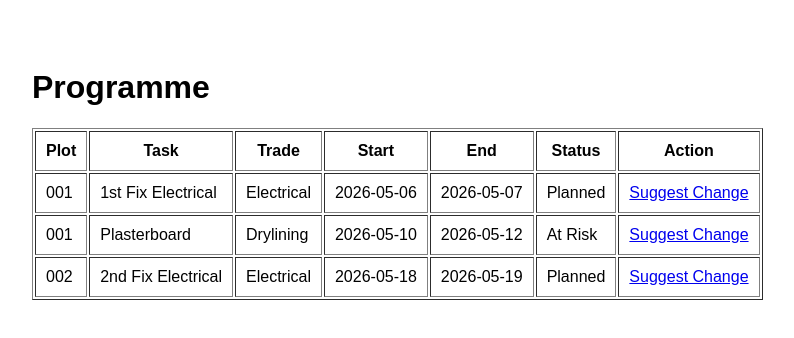
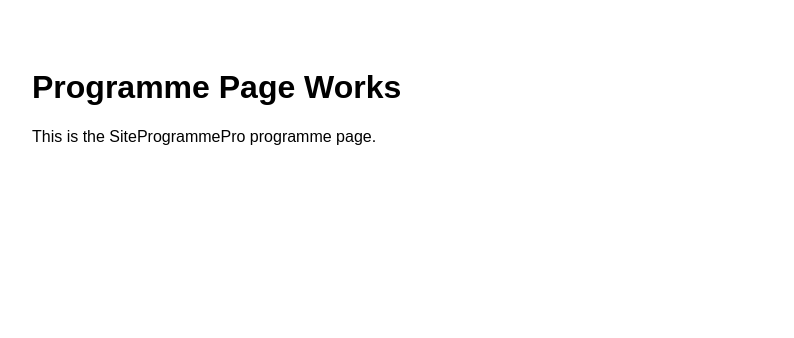
Before and after one commit to JeddRWD/siteprogrammepro, a Next.js app: page /programme in a window 1280 px wide. Shown: the top 338 px of the page, without its empty margins (16-810 px from the left). Built offline with nearby package versions, Linux system fonts and the light colour scheme.

Commit message:
Update page.tsx

```diff
--- a/app/programme/page.tsx
+++ b/app/programme/page.tsx
@@ -1,64 +1,8 @@
 export default function Programme() {
-  const tasks = [
-    {
-      plot: "001",
-      task: "1st Fix Electrical",
-      trade: "Electrical",
-      start: "2026-05-06",
-      end: "2026-05-07",
-      status: "Planned"
-    },
-    {
-      plot: "001",
-      task: "Plasterboard",
-      trade: "Drylining",
-      start: "2026-05-10",
-      end: "2026-05-12",
-      status: "At Risk"
-    },
-    {
-      plot: "002",
-      task: "2nd Fix Electrical",
-      trade: "Electrical",
-      start: "2026-05-18",
-      end: "2026-05-19",
-      status: "Planned"
-    }
-  ];
-
   return (
     <main style={{ padding: 40, fontFamily: "Arial" }}>
-      <h1>Programme</h1>
-
-      <table border={1} cellPadding={10} style={{ marginTop: 20 }}>
-        <thead>
-          <tr>
-            <th>Plot</th>
-            <th>Task</th>
-            <th>Trade</th>
-            <th>Start</th>
-            <th>End</th>
-            <th>Status</th>
-            <th>Action</th>
-          </tr>
-        </thead>
-
-        <tbody>
-          {tasks.map((task, index) => (
-            <tr key={index}>
-              <td>{task.plot}</td>
-              <td>{task.task}</td>
-              <td>{task.trade}</td>
-              <td>{task.start}</td>
-              <td>{task.end}</td>
-              <td>{task.status}</td>
-              <td>
-                <a href="/suggested-edits">Suggest Change</a>
-              </td>
-            </tr>
-          ))}
-        </tbody>
-      </table>
+      <h1>Programme Page Works</h1>
+      <p>This is the SiteProgrammePro programme page.</p>
     </main>
   );
 }
```
